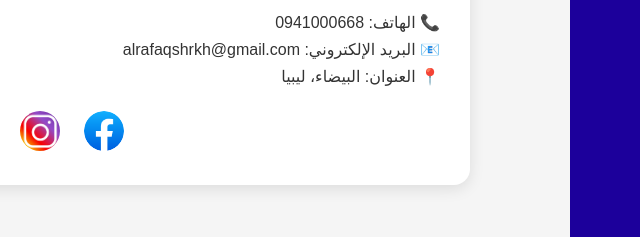
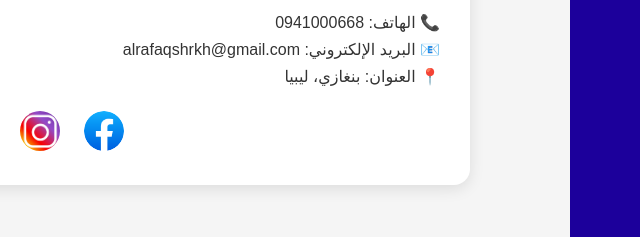
Before and after one commit to mateamohammed019-cloud/alrifaq, a plain HTML site: page pages/cotactus.html in a window 1280 px wide. Shown: the part 388-625 px from the top of the page, 480-1120 px from the left. Drawn offline with Linux system fonts and the light colour scheme.

Commit message:
Update cotactus.html

```diff
--- a/pages/cotactus.html
+++ b/pages/cotactus.html
@@ -93,7 +93,7 @@
                 <ul>
                     <li>📞 الهاتف:  0941000668</li>
                     <li>📧 البريد الإلكتروني: alrafaqshrkh@gmail.com</li>
-                    <li>📍 العنوان: البيضاء، ليبيا</li>
+                    <li>📍 العنوان: بنغازي، ليبيا</li>
                 </ul>
             </div>
 
```
